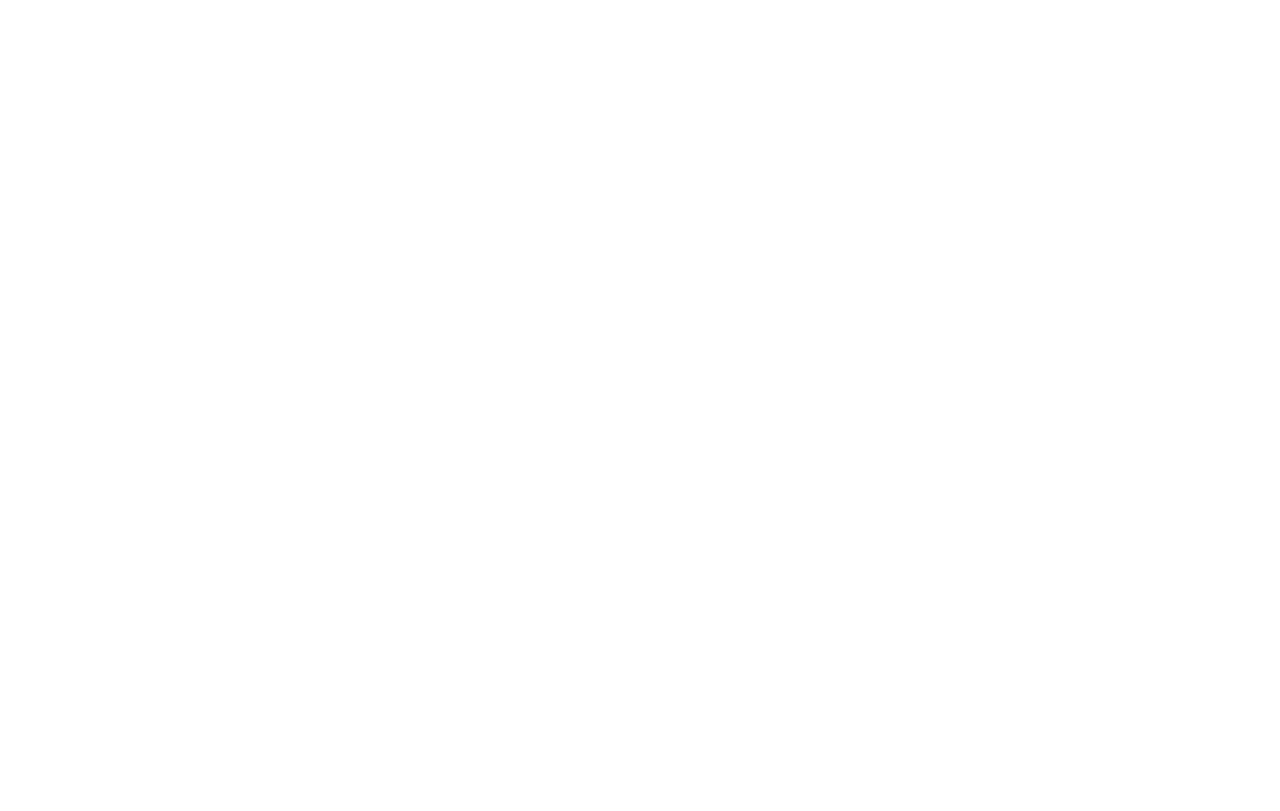
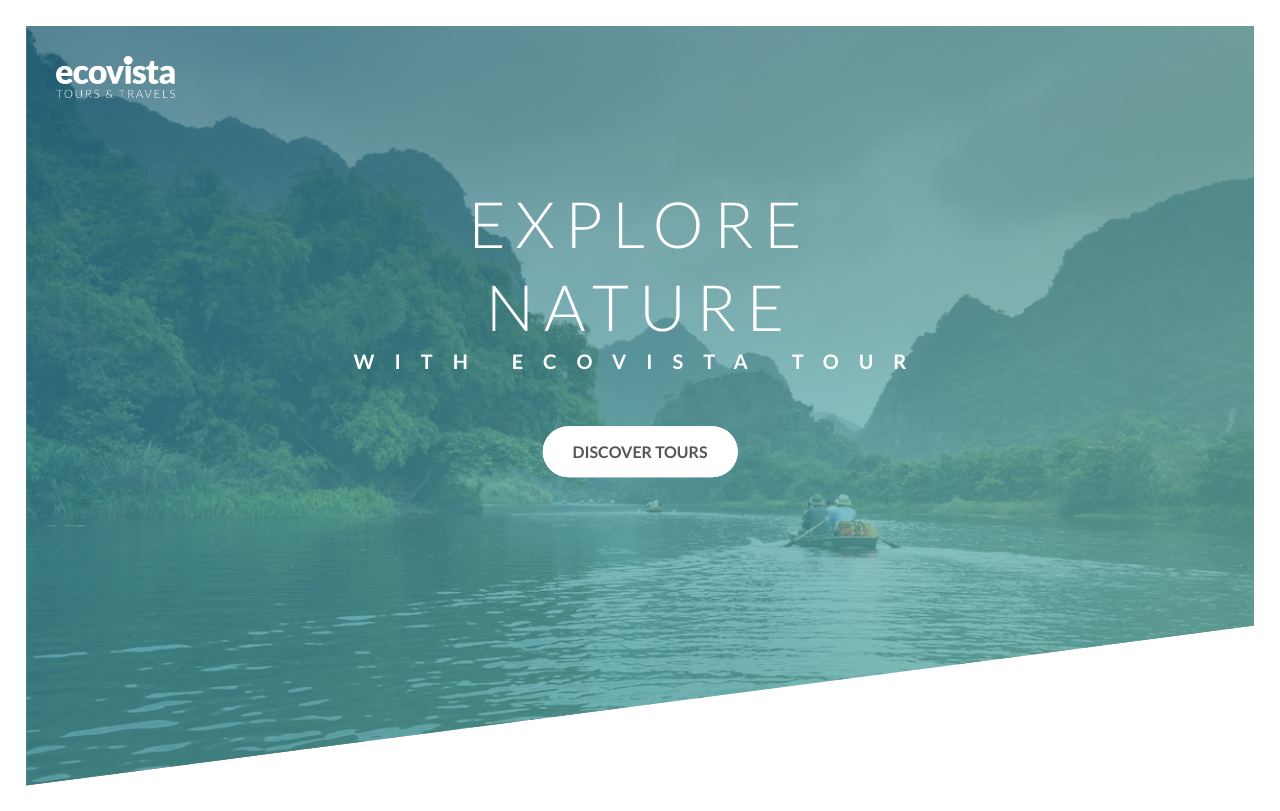
Before and after one commit to mehdiali-mk/Ecovista-Tours, a plain HTML site: page index.html in a window 1280 px wide. Drawn offline with Linux system fonts and the light colour scheme.

Commit message:
Hero Section has been completed

```diff
--- a/index.html
+++ b/index.html
@@ -6,11 +6,28 @@
     <link rel="preconnect" href="https://fonts.googleapis.com" />
     <link rel="preconnect" href="https://fonts.gstatic.com" crossorigin />
     <link
-      href="https://fonts.googleapis.com/css2?family=Lato:ital,wght@0,400;0,700;0,900;1,400;1,700;1,900&display=swap"
+      href="https://fonts.googleapis.com/css2?family=Lato:ital,wght@0,100;0,300;0,400;0,700;0,900;1,100;1,300;1,400;1,700;1,900&display=swap"
       rel="stylesheet"
     />
     <link rel="stylesheet" href="style.css" />
     <title>EcoVista Tour | HOME</title>
   </head>
-  <body></body>
+  <body>
+    <header class="header">
+      <div class="logo-container">
+        <img
+          src="Images/Ecovista-Logo-White.png"
+          alt="Ecovista Logo"
+          class="nav-logo"
+        />
+      </div>
+      <div class="hero-middle-container">
+        <h1 class="primary-heading">
+          <span class="primary-heading--main">Explore Nature</span>
+          <span class="primary-heading--sub">With ecovista tour</span>
+        </h1>
+        <a href="#" class="btn btn-white btn-discover">Discover Tours</a>
+      </div>
+    </header>
+  </body>
 </html>
--- a/style.css
+++ b/style.css
@@ -1,5 +1,16 @@
 :root {
-  --font-color: #777;
+  --primary-blue: #247ba0;
+  --primary-cyan: #70c1b3;
+  --primary-grey: #b2dbbf;
+  --primary-cream: #f3ffbd;
+  --primary-pink: #ff1654;
+  --white-color: #fff;
+  --hero-gradient: linear-gradient(
+    to top left,
+    rgba(112, 194, 180, 0.7),
+    rgba(36, 121, 158, 0.7)
+  );
+  --font-color: #555;
 }
 
 * {
@@ -12,9 +23,227 @@ html {
 }
 
 body {
+  padding: 2%;
   font-size: 1.6rem;
   font-weight: 400;
   font-family: "Lato", sans-serif;
   line-height: 1.7;
   color: var(--font-color);
 }
+
+.header {
+  width: 100%;
+  height: 95vh;
+  background-image: var(--hero-gradient), url("Images/hero.jpg");
+  background-size: cover;
+  background-position: top;
+  clip-path: polygon(0 0, 100% 0, 100% 75vh, 0 100%);
+  position: relative;
+}
+
+.logo-container {
+  position: absolute;
+  top: 3rem;
+  left: 3rem;
+}
+.nav-logo {
+  width: 10%;
+}
+
+.hero-middle-container {
+  position: absolute;
+  top: 40%;
+  left: 50%;
+  transform: translate(-50%, -50%);
+  -webkit-transform: translate(-50%, -50%);
+  -moz-transform: translate(-50%, -50%);
+  -ms-transform: translate(-50%, -50%);
+  -o-transform: translate(-50%, -50%);
+  text-align: center;
+}
+.primary-heading {
+  color: var(--white-color);
+  text-transform: uppercase;
+  line-height: 1.3;
+  backface-visibility: hidden;
+  -webkit-backface-visibility: hidden;
+}
+.primary-heading--main {
+  display: block;
+  font-size: 6.4rem;
+  font-weight: 300;
+  letter-spacing: 1rem;
+  text-align: center;
+  animation: moveRight 1s ease-out;
+  -webkit-animation: moveRight 1s ease-out;
+}
+.primary-heading--sub {
+  display: block;
+  font-size: 2rem;
+  letter-spacing: 2rem;
+  font-weight: 700;
+  text-align: center;
+  animation: moveLeft 1s ease-out;
+  -webkit-animation: moveLeft 1s ease-out;
+}
+
+.btn:link,
+.btn:visited {
+  font-size: 1.6rem;
+  text-decoration: none;
+  text-transform: uppercase;
+  display: inline-block;
+  font-weight: 700;
+  padding: 1.2rem 3rem;
+  border-radius: 10rem;
+  -webkit-border-radius: 10rem;
+  -moz-border-radius: 10rem;
+  -ms-border-radius: 10rem;
+  -o-border-radius: 10rem;
+  transition: all 0.2s;
+  -webkit-transition: all 0.2s;
+  -moz-transition: all 0.2s;
+  -ms-transition: all 0.2s;
+  -o-transition: all 0.2s;
+  position: relative;
+}
+
+.btn:hover {
+  transform: translateY(-3px);
+  -webkit-transform: translateY(-3px);
+  -moz-transform: translateY(-3px);
+  -ms-transform: translateY(-3px);
+  -o-transform: translateY(-3px);
+  box-shadow: 0 1rem 2rem rgba(0, 0, 0, 0.2);
+}
+
+.btn:hover::after {
+  transform: scaleX(1.4) scaleY(1.6);
+  -webkit-transform: scaleX(1.4) scaleY(1.6);
+  -moz-transform: scaleX(1.4) scaleY(1.6);
+  -ms-transform: scaleX(1.4) scaleY(1.6);
+  -o-transform: scaleX(1.4) scaleY(1.6);
+  opacity: 0;
+}
+
+.btn:active {
+  transform: translateY(-1px);
+  -webkit-transform: translateY(-1px);
+  -moz-transform: translateY(-1px);
+  -ms-transform: translateY(-1px);
+  -o-transform: translateY(-1px);
+  box-shadow: 0 0.5rem 1rem rgba(0, 0, 0, 0.2);
+}
+
+.btn::after {
+  content: "";
+  width: 100%;
+  height: 100%;
+  border-radius: 100px;
+  -webkit-border-radius: 100px;
+  -moz-border-radius: 100px;
+  -ms-border-radius: 100px;
+  -o-border-radius: 100px;
+  display: inline-block;
+  z-index: -1;
+  position: absolute;
+  top: 0;
+  left: 0;
+  transition: all 0.4s;
+  -webkit-transition: all 0.4s;
+  -moz-transition: all 0.4s;
+  -ms-transition: all 0.4s;
+  -o-transition: all 0.4s;
+}
+
+.btn-white {
+  background-color: var(--white-color);
+  color: var(--font-color);
+}
+
+.btn-white::after {
+  background-color: var(--white-color);
+}
+
+.btn-discover {
+  margin-top: 5.2rem;
+  text-transform: capitalize;
+  animation: moveInButton 0.5s ease-out 0.75s;
+  -webkit-animation: moveInButton 0.5s ease-out 0.75s;
+  animation-fill-mode: backwards;
+}
+
+/***** @keyframes Section *****/
+
+@keyframes moveRight {
+  0% {
+    opacity: 0;
+    transform: translateX(-100px);
+    -webkit-transform: translateX(-100px);
+    -moz-transform: translateX(-100px);
+    -ms-transform: translateX(-100px);
+    -o-transform: translateX(-100px);
+  }
+  80% {
+    transform: translateX(10px);
+    -webkit-transform: translateX(10px);
+    -moz-transform: translateX(10px);
+    -ms-transform: translateX(10px);
+    -o-transform: translateX(10px);
+  }
+  100% {
+    opacity: 1;
+    transform: translateX(0);
+    -webkit-transform: translateX(0);
+    -moz-transform: translateX(0);
+    -ms-transform: translateX(0);
+    -o-transform: translateX(0);
+  }
+}
+
+@keyframes moveLeft {
+  0% {
+    opacity: 0;
+    transform: translateX(100px);
+    -webkit-transform: translateX(100px);
+    -moz-transform: translateX(100px);
+    -ms-transform: translateX(100px);
+    -o-transform: translateX(100px);
+  }
+  80% {
+    transform: translateX(-10px);
+    -webkit-transform: translateX(-10px);
+    -moz-transform: translateX(-10px);
+    -ms-transform: translateX(-10px);
+    -o-transform: translateX(-10px);
+  }
+  100% {
+    opacity: 1;
+    transform: matrix(0);
+    -webkit-transform: matrix(0);
+    -moz-transform: matrix(0);
+    -ms-transform: matrix(0);
+    -o-transform: matrix(0);
+  }
+}
+
+@keyframes moveInButton {
+  0% {
+    opacity: 0;
+    transform: translateY(30px);
+    -webkit-transform: translateY(30px);
+    -moz-transform: translateY(30px);
+    -ms-transform: translateY(30px);
+    -o-transform: translateY(30px);
+  }
+  100% {
+    opacity: 1;
+    transform: translate(0);
+    -webkit-transform: translate(0);
+    -moz-transform: translate(0);
+    -ms-transform: translate(0);
+    -o-transform: translate(0);
+  }
+}
+
+/***** End @keyframes Section *****/
```
Also changed, not shown: Images/Ecovista-Logo-Pink.png (added), Images/Ecovista-Logo-White-Pink-Dot.png (added), Images/Ecovista-Logo-White-Pink-Yellow-Dot.png (added), Images/Ecovista-Logo-White-Pink.png (added), Images/Ecovista-Logo-White.png (added), Images/Ecovista-Logo-Yellow.png (added), Images/hero.jpg (added).
